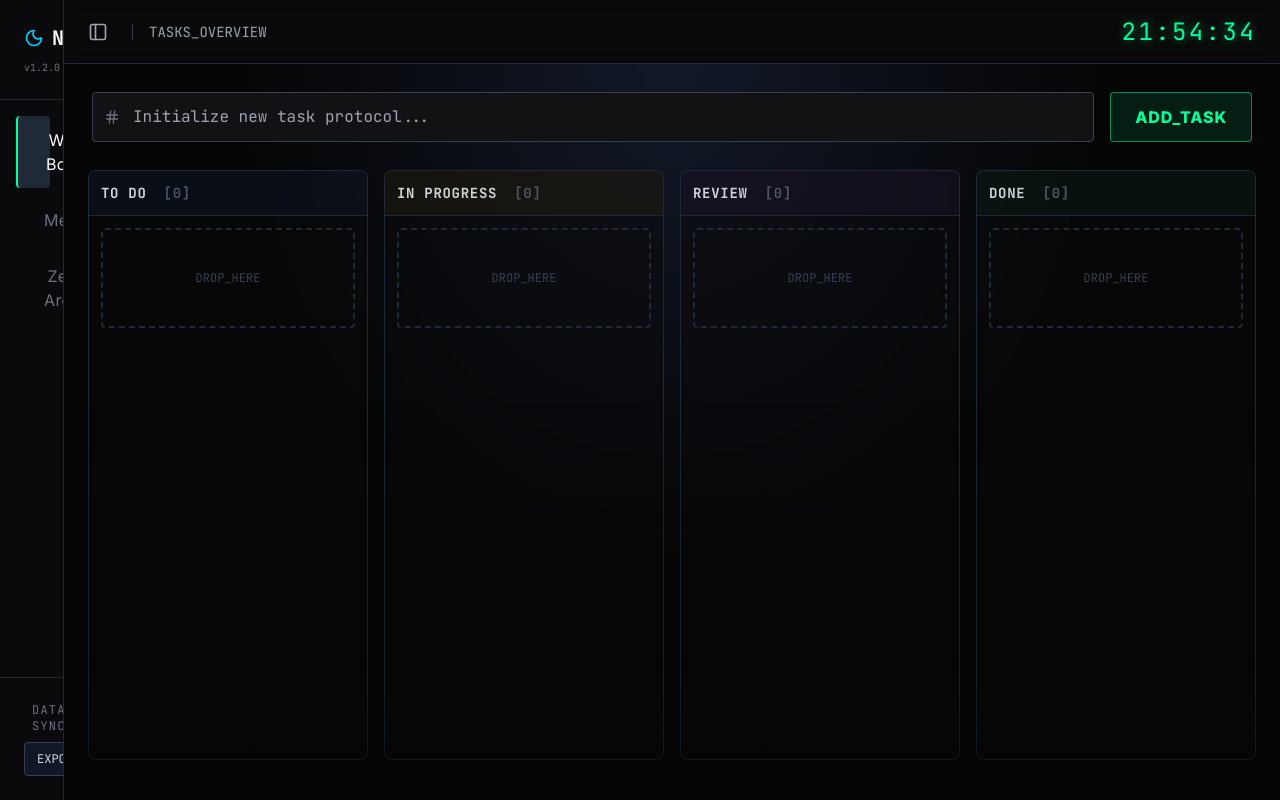
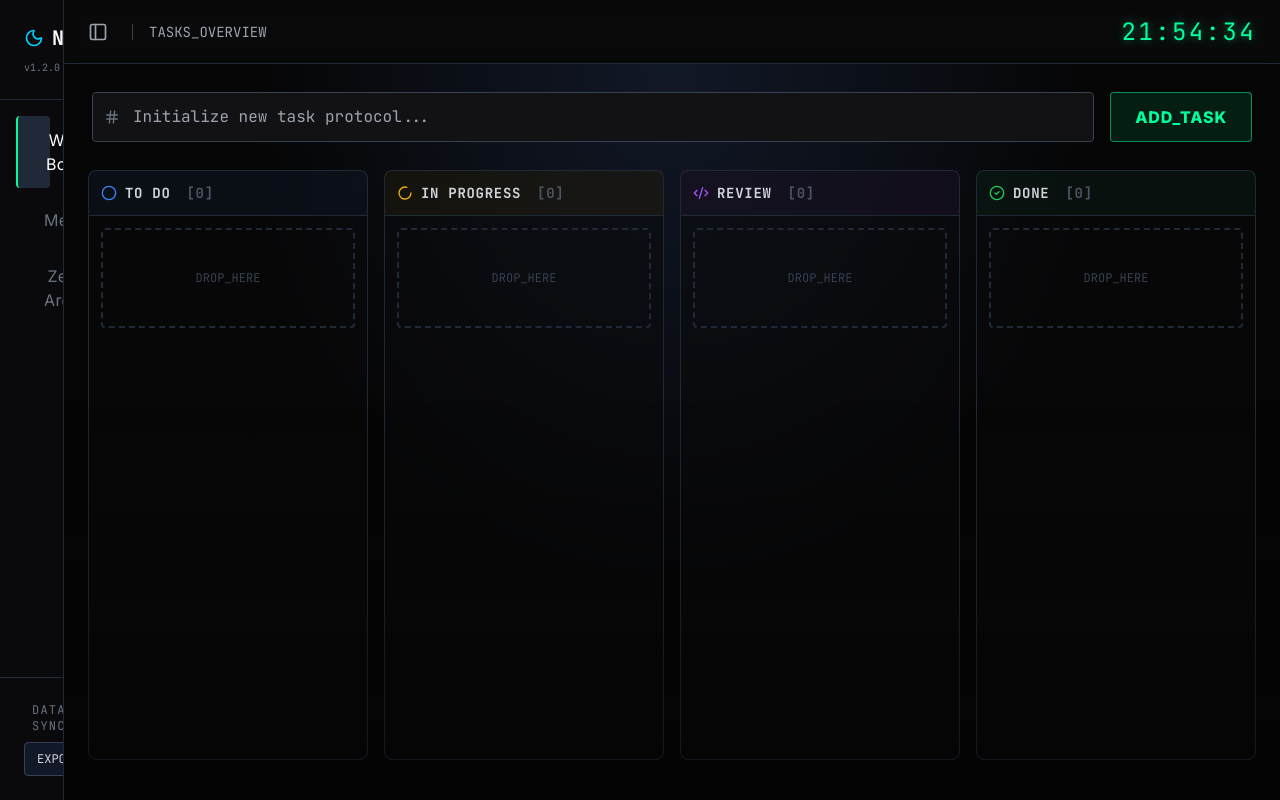
Before and after one commit to davidryuky/NIGHT-SHIFT, a React (Vite) app: page / in a window 1280 px wide. Built offline with nearby package versions, Linux system fonts and the light colour scheme.

Commit message:
feat(TaskBoard): Add status icons for improved clarity
Introduces visual icons to represent different task statuses within the TaskBoard component. This enhances the user's ability to quickly understand the state of tasks at a glance.

```diff
--- a/components/TaskBoard.tsx
+++ b/components/TaskBoard.tsx
@@ -1,6 +1,6 @@
 import React, { useState } from 'react';
 import { Task, TaskStatus, Priority } from '../types';
-import { Trash2, Hash, Clock, X, Save, Edit2, GripVertical, Maximize2 } from 'lucide-react';
+import { Trash2, Hash, Clock, X, Save, Edit2, GripVertical, Maximize2, Circle, Loader2, Code2, CheckCircle2 } from 'lucide-react';
 
 interface TaskBoardProps {
   tasks: Task[];
@@ -10,10 +10,34 @@ interface TaskBoardProps {
 }
 
 const statusConfig = {
-  [TaskStatus.TODO]: { label: 'To Do', color: 'border-blue-500/50', bg: 'bg-blue-500/5' },
-  [TaskStatus.IN_PROGRESS]: { label: 'In Progress', color: 'border-yellow-500/50', bg: 'bg-yellow-500/5' },
-  [TaskStatus.CODE_REVIEW]: { label: 'Review', color: 'border-purple-500/50', bg: 'bg-purple-500/5' },
-  [TaskStatus.DONE]: { label: 'Done', color: 'border-green-500/50', bg: 'bg-green-500/5' },
+  [TaskStatus.TODO]: {
+    label: 'To Do',
+    icon: Circle,
+    color: 'border-blue-500/50',
+    textColor: 'text-blue-500',
+    bg: 'bg-blue-500/5'
+  },
+  [TaskStatus.IN_PROGRESS]: {
+    label: 'In Progress',
+    icon: Loader2,
+    color: 'border-yellow-500/50',
+    textColor: 'text-yellow-500',
+    bg: 'bg-yellow-500/5'
+  },
+  [TaskStatus.CODE_REVIEW]: {
+    label: 'Review',
+    icon: Code2,
+    color: 'border-purple-500/50',
+    textColor: 'text-purple-500',
+    bg: 'bg-purple-500/5'
+  },
+  [TaskStatus.DONE]: {
+    label: 'Done',
+    icon: CheckCircle2,
+    color: 'border-green-500/50',
+    textColor: 'text-green-500',
+    bg: 'bg-green-500/5'
+  },
 };
 
 const TaskBoard: React.FC<TaskBoardProps> = ({ tasks, onUpdateTask, onDeleteTask, onAddTask }) => {
@@ -21,6 +45,7 @@ const TaskBoard: React.FC<TaskBoardProps> = ({ tasks, onUpdateTask, onDeleteTask
   const [editingTask, setEditingTask] = useState<Task | null>(null);
   const [viewingTask, setViewingTask] = useState<Task | null>(null);
   const [draggedTaskId, setDraggedTaskId] = useState<string | null>(null);
+  const [expandedTaskIds, setExpandedTaskIds] = useState<Set<string>>(new Set());
 
   const handleAddNew = (e: React.FormEvent) => {
     e.preventDefault();
@@ -39,6 +64,18 @@ const TaskBoard: React.FC<TaskBoardProps> = ({ tasks, onUpdateTask, onDeleteTask
     const currentIndex = priorities.indexOf(task.priority);
     const nextIndex = (currentIndex + 1) % priorities.length;
     onUpdateTask({ ...task, priority: priorities[nextIndex] });
+  };
+
+  const toggleExpansion = (taskId: string) => {
+    setExpandedTaskIds(prev => {
+      const next = new Set(prev);
+      if (next.has(taskId)) {
+        next.delete(taskId);
+      } else {
+        next.add(taskId);
+      }
+      return next;
+    });
   };
 
   const getPriorityColor = (p: Priority) => {
@@ -128,6 +165,7 @@ const TaskBoard: React.FC<TaskBoardProps> = ({ tasks, onUpdateTask, onDeleteTask
         <div className="flex flex-col md:flex-row gap-4 md:min-w-[1000px] md:h-full pb-4">
           {(Object.keys(statusConfig) as TaskStatus[]).map((status) => {
             const config = statusConfig[status];
+            const StatusIcon = config.icon;
             const columnTasks = tasks.filter(t => t.status === status);
 
             return (
@@ -138,18 +176,25 @@ const TaskBoard: React.FC<TaskBoardProps> = ({ tasks, onUpdateTask, onDeleteTask
                 className={`flex-shrink-0 md:flex-1 flex flex-col w-full md:w-1/4 md:min-w-[280px] rounded-lg border border-gray-800 bg-night-900/50 backdrop-blur-sm transition-colors ${draggedTaskId ? 'border-dashed border-gray-700' : ''}`}
               >
                 <div className={`p-3 border-b border-gray-800 ${config.bg} flex justify-between items-center`}>
-                   <h3 className={`font-mono font-bold text-sm tracking-wider uppercase text-gray-300`}>
+                   <h3 className={`font-mono font-bold text-sm tracking-wider uppercase text-gray-300 flex items-center gap-2`}>
+                     <StatusIcon size={16} className={config.textColor} />
                      {config.label} <span className="text-gray-600 ml-2">[{columnTasks.length}]</span>
                    </h3>
                 </div>
 
                 <div className="md:flex-1 md:overflow-y-auto p-3 space-y-3 custom-scrollbar">
-                  {columnTasks.map(task => (
+                  {columnTasks.map(task => {
+                    const isExpanded = expandedTaskIds.has(task.id);
+                    return (
                       <div
                         key={task.id}
                         draggable={true}
                         onDragStart={(e) => handleDragStart(e, task.id)}
-                      className="group bg-night-800 border border-gray-700 p-4 rounded hover:border-gray-500 transition-all shadow-sm relative cursor-grab active:cursor-grabbing hover:bg-night-800/80 w-full"
+                        onDoubleClick={(e) => {
+                          e.stopPropagation();
+                          toggleExpansion(task.id);
+                        }}
+                        className="group bg-night-800 border border-gray-700 p-4 rounded hover:border-gray-500 transition-all shadow-sm relative cursor-grab active:cursor-grabbing hover:bg-night-800/80 w-full select-none"
                       >
 
                         <div className="flex justify-between items-start mb-2">
@@ -186,8 +231,11 @@ const TaskBoard: React.FC<TaskBoardProps> = ({ tasks, onUpdateTask, onDeleteTask
                            <div className="flex-1 min-w-0 w-0">
                               <h4 className="text-gray-200 font-medium mb-1 leading-snug truncate">{task.title}</h4>
                               {task.description && (
-                              <p className="text-xs text-gray-500 line-clamp-2 mb-3 font-mono break-words w-full">
-                                {task.description.length > 140 ? task.description.slice(0, 140) + '...' : task.description}
+                                <p
+                                  className={`text-xs text-gray-500 mb-3 font-mono break-words w-full transition-all duration-200 ${isExpanded ? '' : 'line-clamp-2'}`}
+                                  title={!isExpanded ? "Double click to expand" : ""}
+                                >
+                                  {isExpanded ? task.description : (task.description.length > 140 ? task.description.slice(0, 140) + '...' : task.description)}
                                 </p>
                               )}
                            </div>
@@ -211,7 +259,8 @@ const TaskBoard: React.FC<TaskBoardProps> = ({ tasks, onUpdateTask, onDeleteTask
                         </div>
 
                       </div>
-                  ))}
+                    );
+                  })}
                   {columnTasks.length === 0 && (
                      <div className="text-center py-10 text-gray-700 text-xs font-mono border-2 border-dashed border-gray-800 rounded pointer-events-none">
                        DROP_HERE
```
Lines whose indentation alone changed are shown as unchanged.
